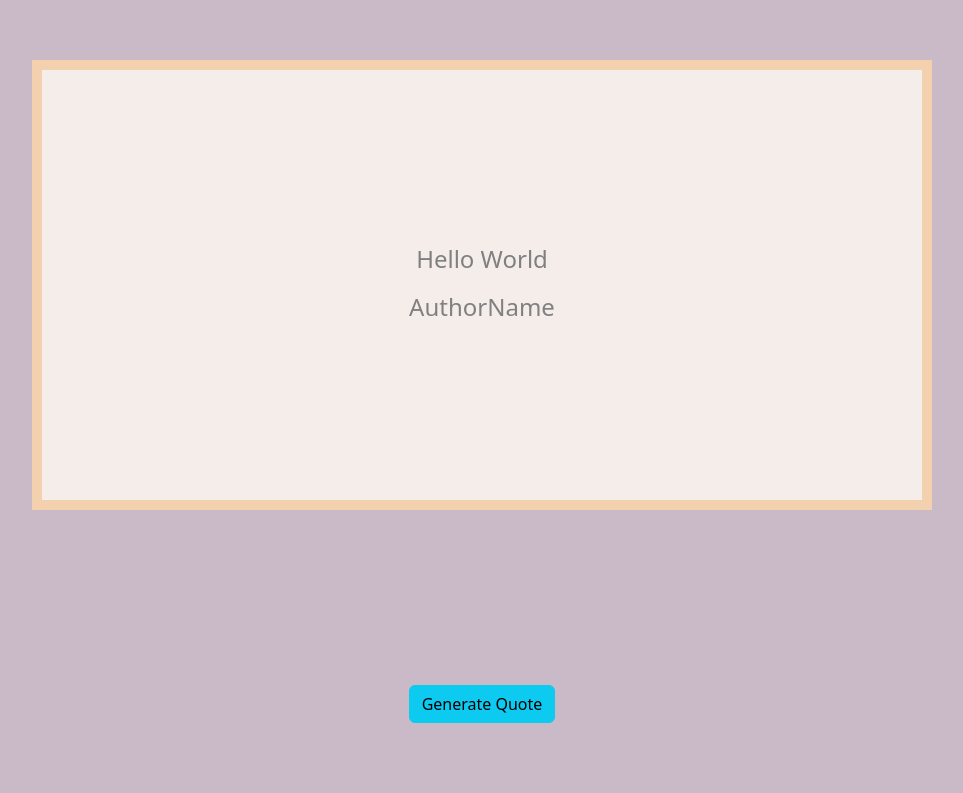
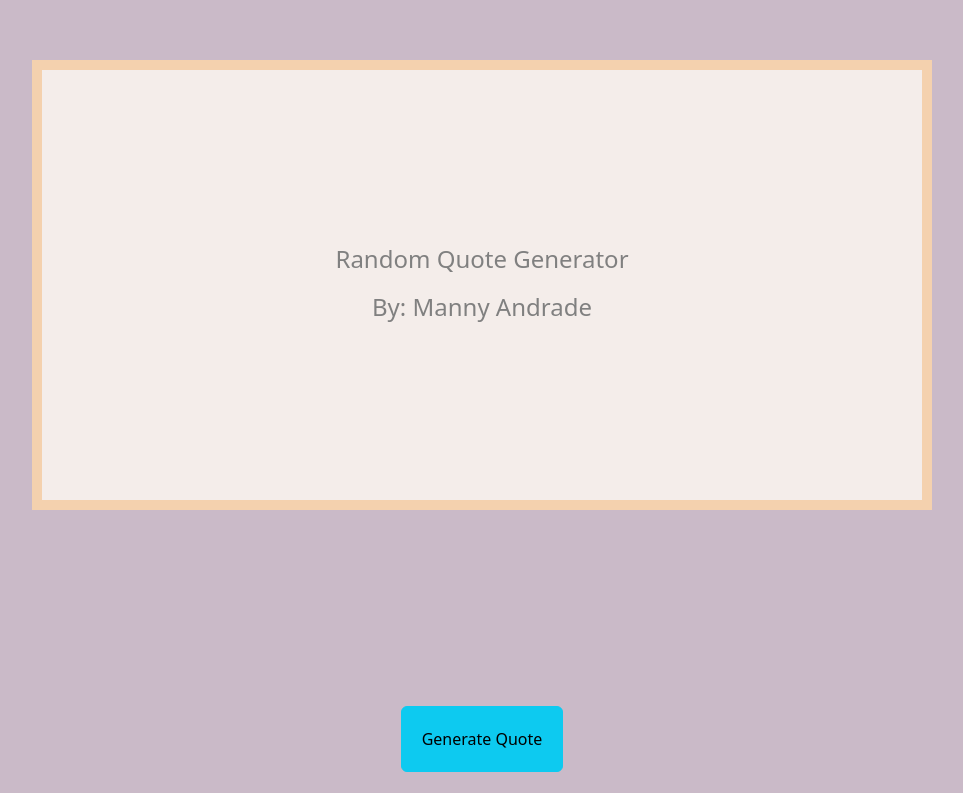
Before and after one commit to andrade2223/quote-generator, a plain HTML site: page index.html in a window 1280 px wide. Shown: the part 115-908 px from the top of the page, without its empty margins (158-1121 px from the left). Before the commit the page ends 838 px from the top, so only its background shows below. Drawn offline with nearby package versions, Linux system fonts and the light colour scheme.

Commit message:
change btn location and title page

```diff
--- a/index.html
+++ b/index.html
@@ -10,12 +10,12 @@
 <body>
  <div class="container">
     <div class="quotes">
-        <p id="quote">Hello World</p>
-        <h3 id="author">AuthorName</h3>
+        <p id="quote">Random Quote Generator</p>
+        <h3 id="author">By: Manny Andrade</h3>
     </div>
 
  </div>
- <div style="text-align: center;">
+ <div class="btn">
     <button onclick="generate()" type="button" class="btn btn-info">Generate Quote</button>
 
  </div>
--- a/style.css
+++ b/style.css
@@ -31,6 +31,13 @@ body {
 
 }
 
+.btn{
+    display: flex;
+    justify-content: center;
+    align-items: center;
+    padding: 20px
+}
+
 @media(max-width:480px){
     .quotes, .quotes h3{
         font-size: 1rem;
```
